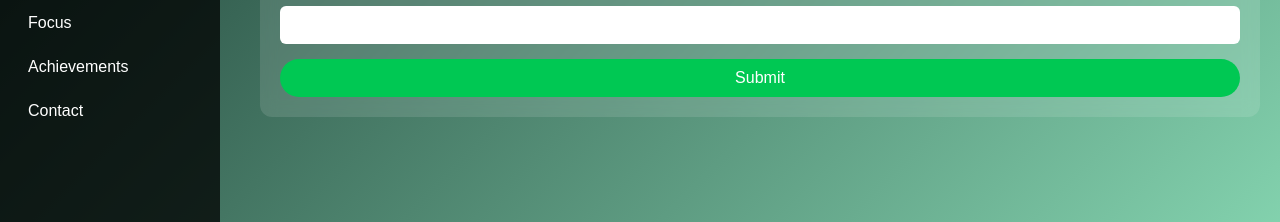
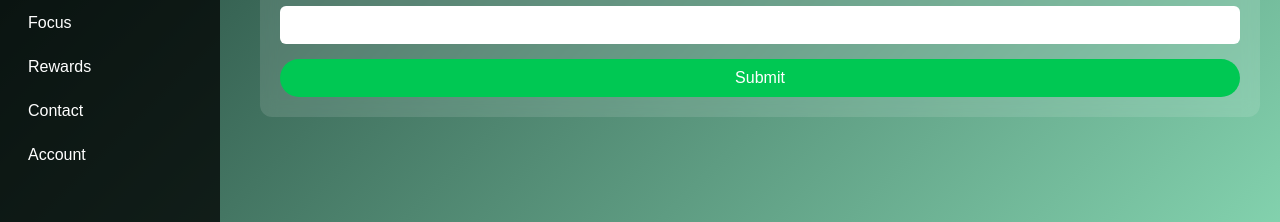
Before and after one commit to tharanyj1-a11y/LifeQuest, a plain HTML site: page finance.html in a window 1280 px wide. Shown: the part 194-416 px from the top of the page. Drawn offline with Linux system fonts and the light colour scheme.

Commit message:
Update finance.html

```diff
--- a/finance.html
+++ b/finance.html
@@ -14,8 +14,9 @@
   <a href="finance.html">Finance</a>
   <a href="wellness.html">Wellness</a>
   <a href="focus.html">Focus</a>
-  <a href="achievements.html">Achievements</a>
+  <a href="rewards.html">Rewards</a>
   <a href="contact.html">Contact</a>
+  <a href="account.html">Account</a>
 </div>
 
 <div class="main">
```
